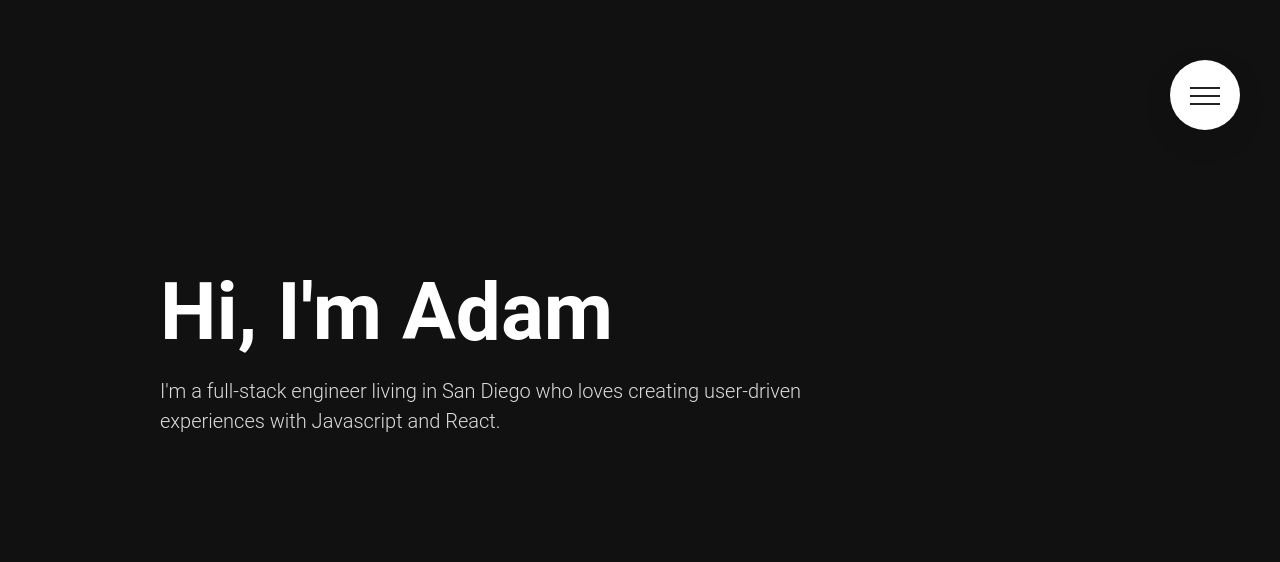
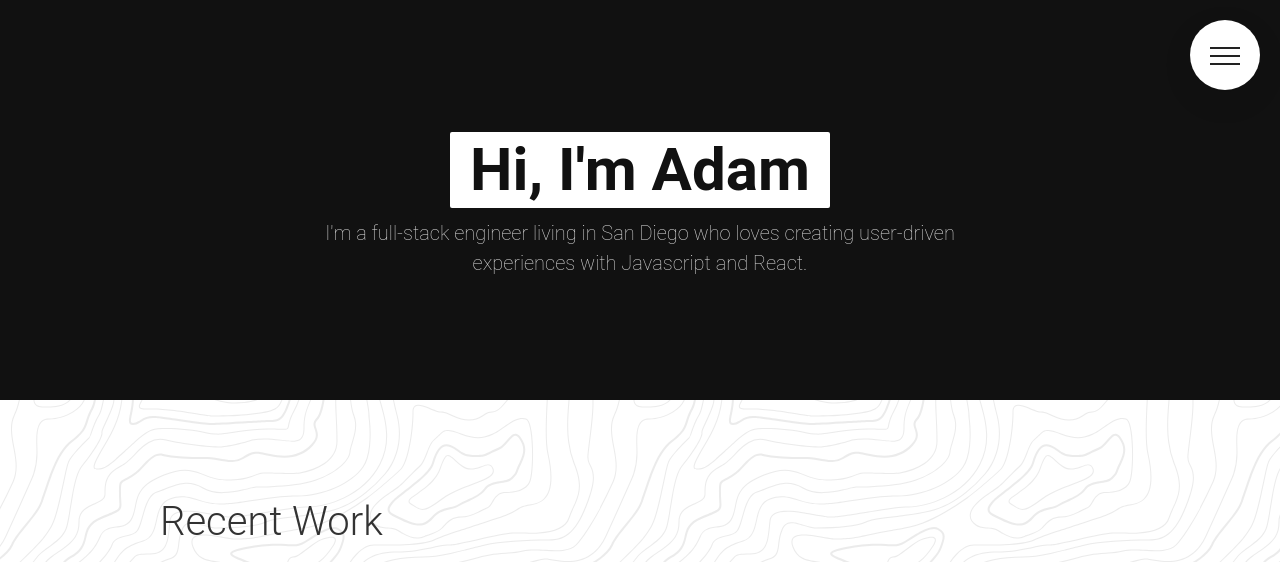
Before and after one commit to abohannon/portfolio, a Gatsby site: page / in a window 1280 px wide. Shown: the top 562 px of the page. Built offline with nearby package versions, Linux system fonts and the light colour scheme; Gatsby itself is replaced by a stand-in of ours.

Commit message:
Refactored header

```diff
--- a/src/components/Header/header.module.scss
+++ b/src/components/Header/header.module.scss
@@ -4,13 +4,13 @@
   display: flex;
   align-items: center;
   justify-content: center;
-  height: 90vh;
+  height: 50vh;
   padding: 4rem 4rem;
-  background-color: $color-grey-darkest;
+   background: $color-grey-darkest;
 
-  &__container {
-    width: 96rem;
-  }
+   h1 {
+     margin: 0;
+   }
 
   &__content {
     display: flex;
@@ -20,18 +20,31 @@
 
   &__title {
     display: block;
-    color: $color-white;
-    font-size: 8rem;
+    color: $color-grey-darkest;
+    font-size: 6rem;
     font-weight: 600;
-    margin-bottom: 2rem;
+    margin-bottom: 1.5rem;
+    background-color: $color-white;
+    width: fit-content;
+    padding: .5rem 2rem;
+    border-radius: 2px;
+    margin: 1rem auto;
+    @media screen and (max-width: 465px) {
+      font-size: 3.5rem;
+    }
   }
 
   &__subtitle {
     display: block;
     color: $color-white-85;
-    font-weight: 300;
+    font-weight: 200;
     line-height: 1.5;
-    max-width: 70rem;
+    max-width: 65rem;
+    text-align: center;
+    margin: 0 auto;
+    @media screen and (max-width: 465px) {
+      font-size: 1.5rem;
+    }
   }
 
 }
--- a/src/components/Nav/nav.module.scss
+++ b/src/components/Nav/nav.module.scss
@@ -1,6 +1,10 @@
 @import '../../styles/variables';
 
 .navigation {
+
+  ul {
+    margin-left: 0;
+  }
 
   &__checkbox {
     display: none;
@@ -11,8 +15,8 @@
     height: 7rem;
     width: 7rem;
     position: fixed;
-    top: 6rem;
-    right: 4rem;
+    top: 2rem;
+    right: 2rem;
     border-radius: 50%;
     z-index: 999;
     box-shadow: 0 1rem 3rem rgba($color-black, .1);
@@ -59,8 +63,8 @@
     width: 6rem;
     background-image: radial-gradient($color-blue-light, $color-blue-dark);
     border-radius: 50%;
-    top: 6.5rem;
-    right: 4.5rem;
+    top: 2.5rem;
+    right: 2.5rem;
     position: fixed;
     transition: transform .8s cubic-bezier(.86, 0, .07, 1);
     z-index: 10;
--- /dev/null
+++ b/src/components/common/Container/container.module.scss
@@ -0,0 +1,3 @@
+.container {
+  width: 96rem;
+}
--- a/src/components/common/Container.js
+++ b/src/components/common/Container/index.js
@@ -1,7 +1,8 @@
 import React from 'react';
+import styles from './container.module.scss';
 
 const Container = ({ children, style }) => (
-  <div style={{ ...{ width: '96rem' }, ...style }}>
+  <div className={styles.container}>
     {children}
   </div>
 );
--- a/src/components/common/index.js
+++ b/src/components/common/index.js
@@ -1,4 +1,4 @@
+export * from './Container';
 export * from './Section';
-export * from './Container';
 export * from './SectionHeader';
 export * from './MyCard';
```
